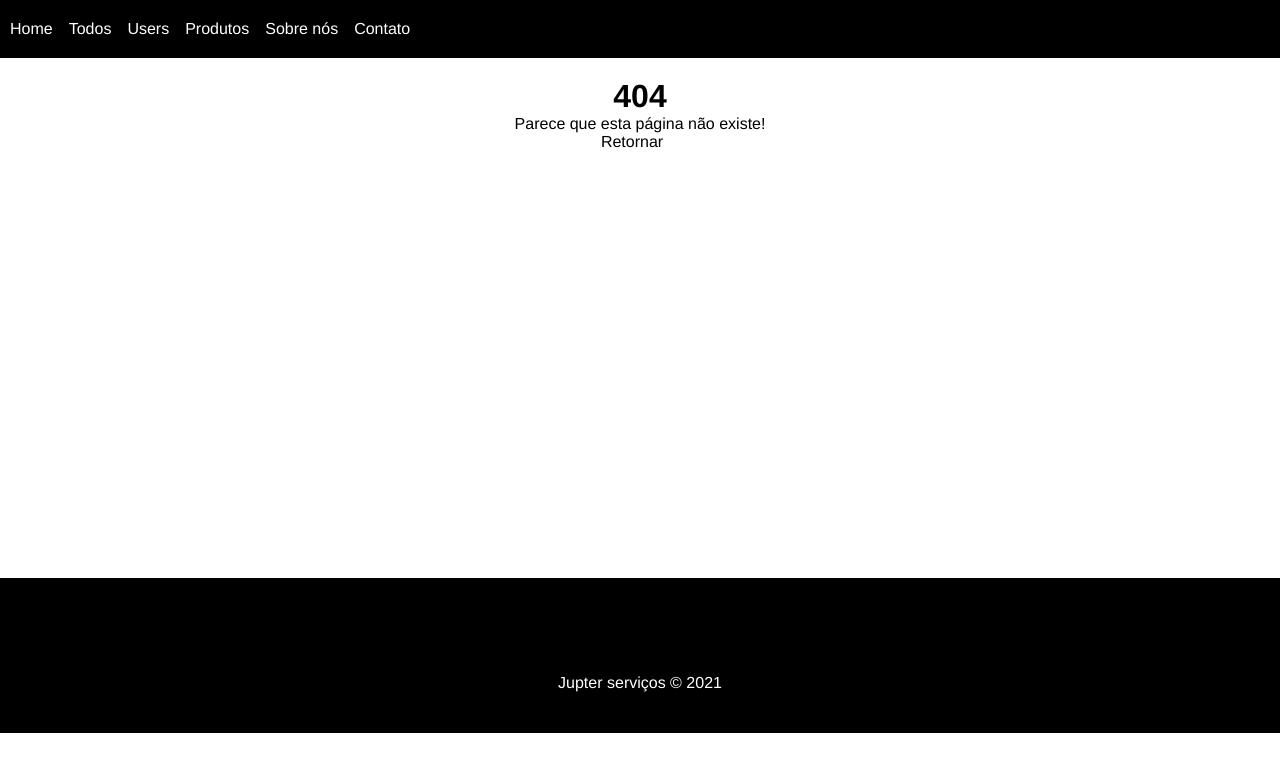
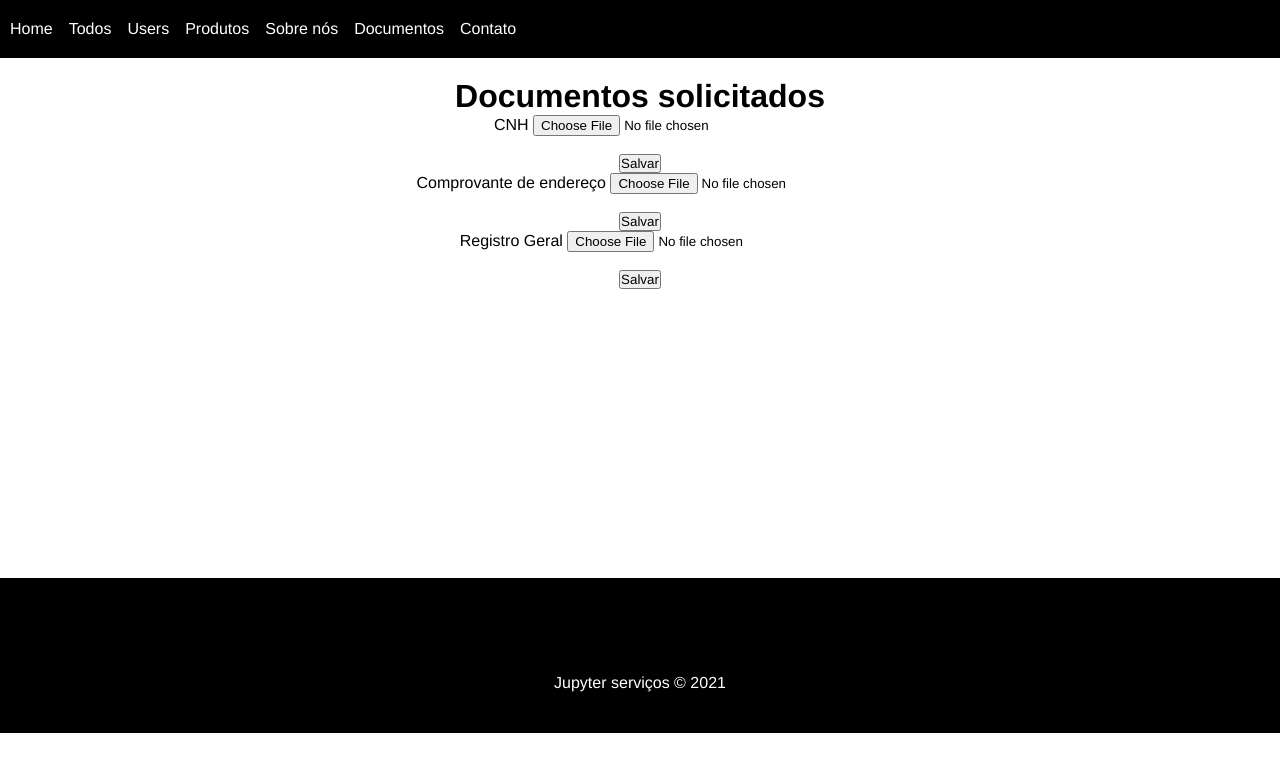
Before and after one commit to jadelcruz1/Treino-Next.js, a Next.js app: page /documents in a window 1280 px wide. Before the commit this address had no page. Shown: the top 772 px of the page. Built offline with nearby package versions, Linux system fonts and the light colour scheme.

Commit message:
upload de arquivos(inserção no´projeto)

```diff
--- a/components/Footer.js
+++ b/components/Footer.js
@@ -4,7 +4,7 @@ export default function Footer(){
     return(
 
         <footer className={styles.footer}>
-            <p >Jupter serviços &copy; 2021</p>
+            <p >Jupyter serviços &copy; 2021</p>
         </footer>
     )
 }
--- a/components/Navbar.js
+++ b/components/Navbar.js
@@ -46,6 +46,13 @@ export default function Navbar(){
 
             <li>
 
+            <Link href="/documents">
+                <a> Documentos </a>
+            </Link>
+            </li>
+
+            <li>
+
             <Link href="/Contato">
                 <a> Contato </a>
             </Link>
--- /dev/null
+++ b/pages/documents.js
@@ -0,0 +1,65 @@
+import Link from 'next/link'
+import React, { useState } from 'react';
+//import getApiClient from '../../app/services/axios';
+
+
+export default function Documents ( { api }) {
+
+  const [cnh, setCnh] = useState ('');
+
+  const uploadCnh = async e => {
+    e.preventDefault();
+    console.log('upload Cnh');
+    console.log(cnh);
+  }
+
+  const [comprovante, setComprovante] = useState ('');
+
+  const uploadComprovante = async e => {
+    e.preventDefault();
+    console.log('upload comprovante');
+    console.log(comprovante);
+  }
+
+  const [rg, setRg] = useState ('');
+
+  const uploadRg = async e => {
+    e.preventDefault();
+    console.log('upload Rg');
+    console.log(rg);
+  }
+
+
+
+  return (
+
+      <>
+          <h1> Documentos solicitados  </h1>
+
+          <form onSubmit={uploadCnh}>
+            <label> CNH </label>
+            <input type="file" name="cnh" onChange={e => setCnh(e.target.files[0])}/> <br /><br />
+
+            <button type="submit" >Salvar</button>
+          </form>
+
+          <form onSubmit={uploadComprovante}>
+            <label> Comprovante de endereço </label>
+            <input type="file" name="comprovante" onChange={e => setComprovante(e.target.files[0])}/> <br /><br />
+
+            <button type="submit" >Salvar</button>
+          </form>
+
+          <form onSubmit={uploadRg}>
+            <label> Registro Geral </label>
+            <input type="file" name="rg" onChange={e => setRg(e.target.files[0])}/> <br /><br />
+
+            <button type="submit" >Salvar</button>
+          </form>
+
+
+
+
+      </>
+  )
+}
--- a/pages/index.js
+++ b/pages/index.js
@@ -23,7 +23,7 @@ export default function Home() {
 
       <div>
 
-      <h1 className={styles.title}> Página Home </h1>
+      <h1 className={styles.title}> Jupyter Serviços </h1>
       <Image // a tag Image deve ser usada juntamente com a importação, import image from 'next/image'
 
         src="/images/city.jpg"
```
